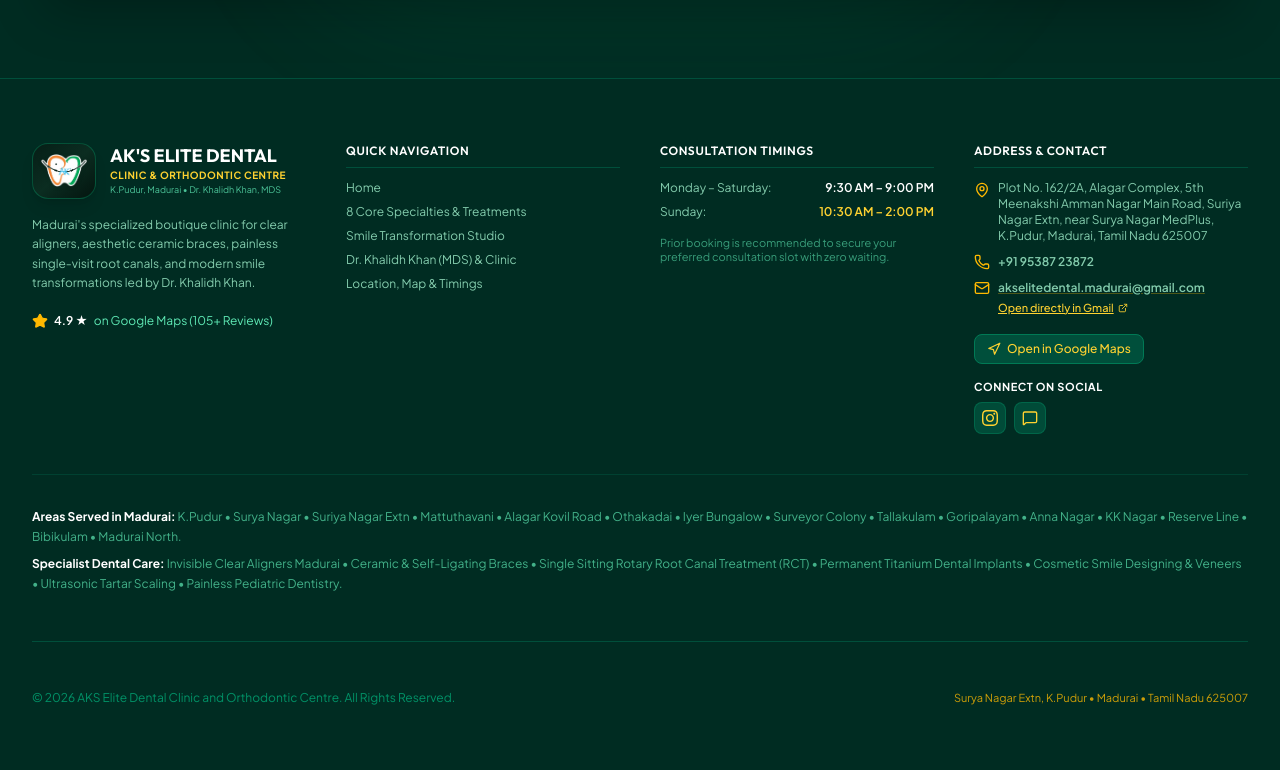
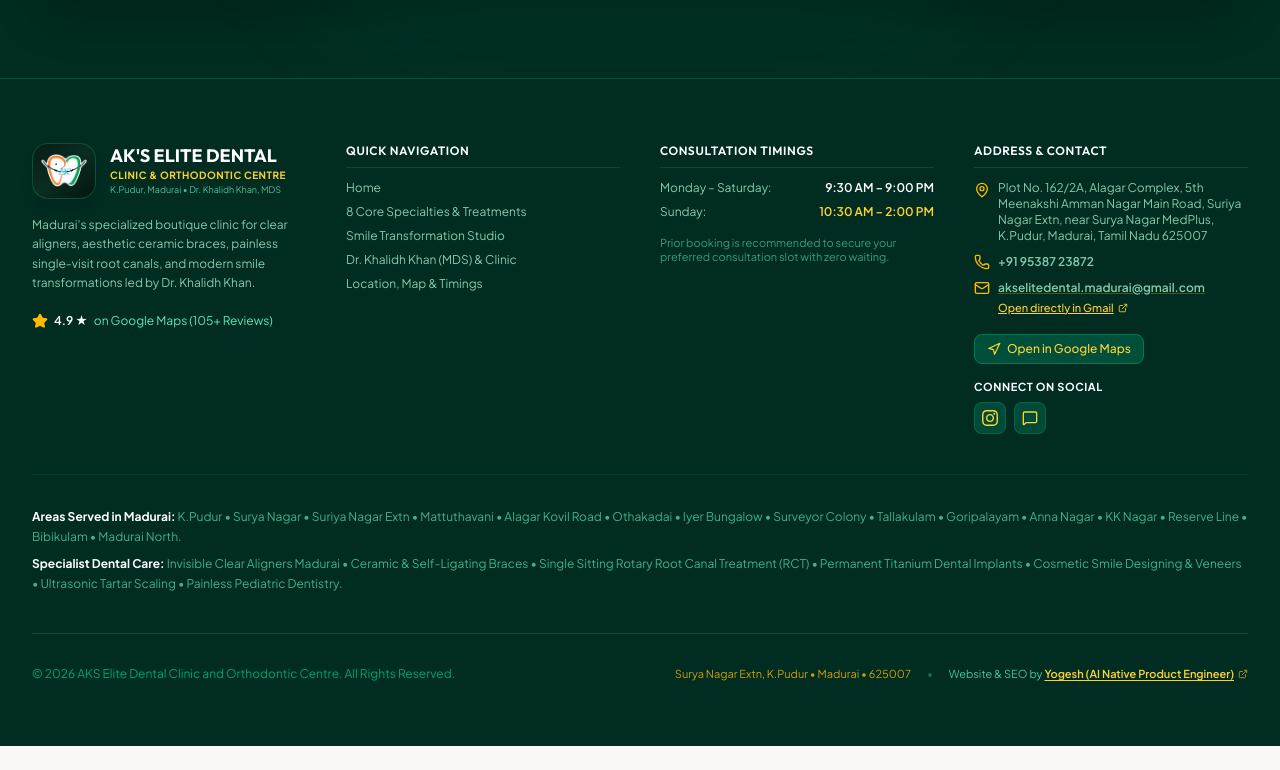
Before and after one commit to yogesh5770/aks-elite-dental-madurai, a React (Vite) app: page / in a window 1280 px wide. Shown: the part 5369-6139 px from the top of the page. After the commit the page ends 6115 px from the top, so only its background shows below. Built offline with nearby package versions, Linux system fonts and the light colour scheme.

Commit message:
feat(footer): add Website & SEO by Yogesh (AI Native Product Engineer) with anchor link to portfolio

```diff
--- a/src/components/common/Footer.tsx
+++ b/src/components/common/Footer.tsx
@@ -174,11 +174,28 @@ export const Footer: React.FC<FooterProps> = ({ onOpenAppointment }) => {
         </div>
 
         {/* Bottom */}
-        <div className="pt-12 mt-12 border-t border-emerald-900 flex flex-col sm:flex-row items-center justify-between gap-4 text-xs text-emerald-400/60 font-sans">
+        <div className="pt-8 mt-10 border-t border-emerald-900 flex flex-col md:flex-row items-center justify-between gap-4 text-xs text-emerald-400/70 font-sans text-center md:text-left">
           <p>© {new Date().getFullYear()} AKS Elite Dental Clinic and Orthodontic Centre. All Rights Reserved.</p>
-          <p className="text-[11px] text-amber-400/80">
-            Surya Nagar Extn, K.Pudur • Madurai • Tamil Nadu 625007
-          </p>
+
+          <div className="flex flex-wrap items-center justify-center gap-x-4 gap-y-1 text-[11px]">
+            <p className="text-amber-400/80">
+              Surya Nagar Extn, K.Pudur • Madurai • 625007
+            </p>
+            <span className="text-emerald-700 hidden sm:inline">•</span>
+            <p className="text-emerald-300/80">
+              Website &amp; SEO by{' '}
+              <a
+                href="https://yogeshportfolio.pages.dev"
+                target="_blank"
+                rel="noopener noreferrer"
+                className="text-amber-300 hover:text-white font-semibold underline underline-offset-2 transition-colors inline-flex items-center gap-1"
+                title="Yogesh | AI Native Product Engineer"
+              >
+                <span>Yogesh (AI Native Product Engineer)</span>
+                <ExternalLink className="w-2.5 h-2.5 opacity-70" />
+              </a>
+            </p>
+          </div>
         </div>
 
       </div>
```
